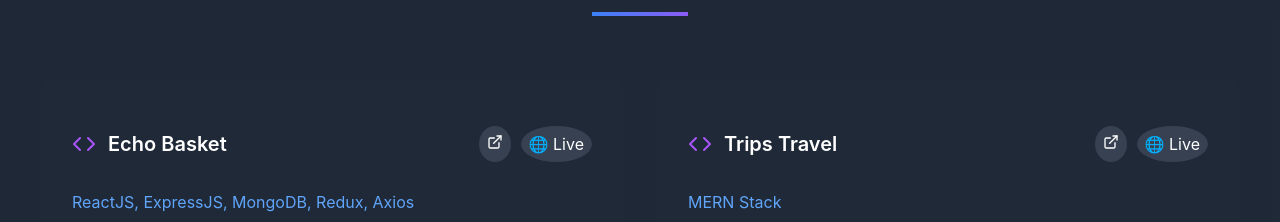
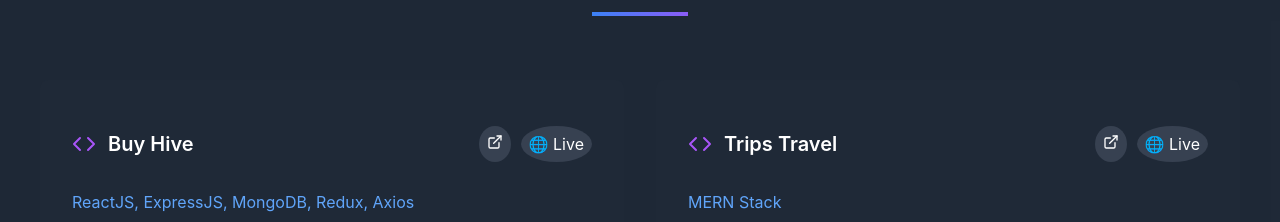
Before and after one commit to Hiomio/Updated_Portfolio, a React (Create React App) app: page / in a window 1280 px wide. Shown: the part 2520-2742 px from the top of the page. Built offline with nearby package versions, Linux system fonts and the light colour scheme.

Commit message:
Update App.js

```diff
--- a/src/App.js
+++ b/src/App.js
@@ -75,7 +75,7 @@ const Portfolio = () => {
 
   const projects = [
     {
-      title: 'Echo Basket',
+      title: 'Buy Hive',
       tech: 'ReactJS, ExpressJS, MongoDB, Redux, Axios',
       period: 'Jul 2024 – Aug 2024',
       highlights: [
@@ -84,7 +84,7 @@ const Portfolio = () => {
         'Deployed scalable backend infrastructure with 50% performance optimization'
       ],
       github: 'https://github.com/Hiomio/Ecommerce_Website/tree/master',
-      live : 'https://echo-basket.vercel.app/'
+      live : 'https://buyhub-pi.vercel.app/'
     },
       {
     title: 'Trips Travel',
```
